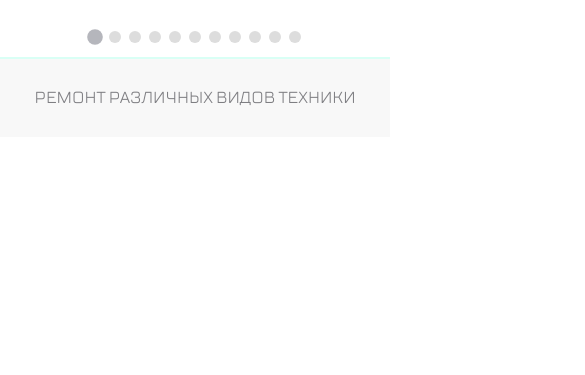
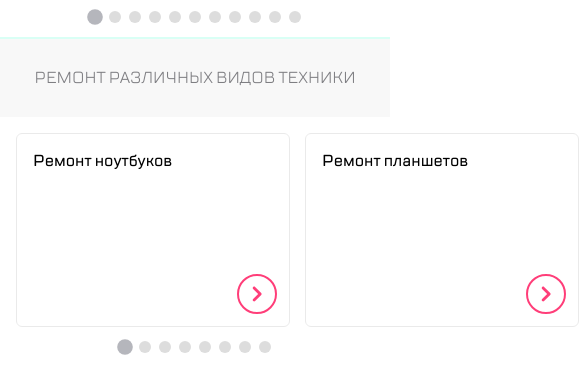
Before and after one commit to Chudesax/1.6-CPS, a website built with webpack: page src/index.html in a window 390 px wide. Shown: the part 742-1117 px from the top of the page, 585 px wide, since content can reach past the window. Before the commit the page ends 895 px from the top, so only its background shows below. Built offline with nearby package versions, Linux system fonts and the light colour scheme.

Commit message:
vtoroj swiper govno

```diff
--- a/src/index.html
+++ b/src/index.html
@@ -179,10 +179,27 @@
 
     </div>
 
+    <div class="tech-types swiper-tt">
+
     <div class="m-title">
         <p class="m-title__title">Ремонт различных видов техники</p>
     </div>
 
+        <ul class="tech-types__list swiper-wrapper">
+            <li class="tech-types__item swiper-slide">Ремонт ноутбуков</li>
+            <li class="tech-types__item swiper-slide">Ремонт планшетов</li>
+            <li class="tech-types__item swiper-slide">Ремонт ПК</li>
+            <li class="tech-types__item swiper-slide">Ремонт мониторов</li>
+            <li class="tech-types__item swiper-slide">Ремонт залуп</li>
+            <li class="tech-types__item swiper-slide">Ремонт треснувших ваз</li>
+            <li class="tech-types__item swiper-slide">Ремонт любви к жизни</li>
+            <li class="tech-types__item swiper-slide">Ремонт сознания (таро)</li>
+        </ul>
+        <div class="swiper-pagination-tt"></div>
+
+    </div>
+
+
   <script src="https://cdn.jsdelivr.net/npm/swiper@11/swiper-bundle.min.js"></script>
   </body>
 </html>
--- a/src/js/index.js
+++ b/src/js/index.js
@@ -30,41 +30,80 @@ mobileReadMore.addEventListener('click', function () {
 
 /* Активируем свайпер для блока brands ----------------------------- */
 
-let list = document.querySelectorAll('.brands__item'); // Находим слайды
-console.log(list.length);
+let list = document.querySelectorAll('.brands__item') // Находим слайды
+console.log(list.length)
 
-let swiper; // объявляем переменную свайпер
+let swiper // объявляем переменную свайпер
 
-const swiperActivator = function () { // Объявляем функцию активации свайпера
-  if (window.innerWidth < 768) { // условие функции - срабатывает при экране меньше 768px
-    if (!swiper) { // если свайпера нет - создай.
-        swiper = new Swiper('.swiper', {
+const swiperActivator = function () {
+  // Объявляем функцию активации свайпера
+  if (window.innerWidth < 768) {
+    // условие функции - срабатывает при экране меньше 768px
+    if (!swiper) {
+      // если снайпера нет - создай.
+      swiper = new Swiper('.swiper', {
         direction: 'horizontal',
-        loop: true,
-        slidesPerView: 1.5,
-        spaceBetween: 10,
+        loop: false,
+        slidesPerView: 1.2,
+        spaceBetween: 15,
+        centeredSlides: true,
         breakpoints: {
           600: {
             slidesPerView: 2,
-            spaceBetween: 10,
-          },
+            spaceBetween: 10
+          }
         },
         pagination: {
           el: '.swiper-pagination',
           type: 'bullets',
-          clickable: true,
-        },
-      });
+          clickable: true
+        }
+      })
     }
-  } else { // экран больше 768px? уничтожай свайпер
-    swiper.destroy(true, true);
-    swiper = null;
+  } else {
+    // экран не меньше 768px? уничтожай свайпер
+    swiper.destroy(true, true)
+    swiper = null
   }
+}
 
-};
-
-
-window.addEventListener('resize', swiperActivator); // Проверяем ширину экрана
-swiperActivator(); // Вызываем функцию активации свайпера
+window.addEventListener('resize', swiperActivator) // Проверяем ширину экрана
+swiperActivator() // Вызываем функцию активации свайпера
 
 /* -------------------------------------------------------  */
+
+let techTypesList = document.querySelectorAll('.tech-types__item') // Находим слайды
+console.log(techTypesList.length)
+
+let swiperTT // объявляем переменную свайпер
+
+const swiperActivatorTwo = function () {
+  // Объявляем функцию активации свайпера
+  if (window.innerWidth < 768) {
+    // условие функции - срабатывает при экране меньше 768px
+    if (!swiperTT) {
+      // если свайпера нет - создай.
+      swiperTT = new Swiper('.swiper-tt', {
+        direction: 'horizontal',
+        loop: false,
+        spaceBetween: 15,
+        slidesPerView: 1,
+        centeredSlides: true,
+        pagination: {
+          el: '.swiper-pagination-tt',
+          type: 'bullets',
+          clickable: true
+        }
+      })
+    } else {
+      // экран не меньше 768px? уничтожай свайпер
+      swiper.destroy(true, true)
+      swiper = null
+    }
+  }
+}
+
+window.addEventListener('resize', swiperActivatorTwo) // Проверяем ширину экрана
+swiperActivatorTwo() // Вызываем функцию активации свайпера
+
+/* ------------------------------------------------------- */
--- a/src/scss/_brands.scss
+++ b/src/scss/_brands.scss
@@ -1,20 +1,22 @@
 .brands,
 .swiper {
   min-width: 320px;
-	height: 134px;
+  height: 114px;
   padding-bottom: 16px;
 }
 
 .brands__list {
   height: 72px;
-	padding-left: 16px;
   padding-bottom: 16px;
 }
 
 .brands__item,
 .swiper-slide {
   width: 240px;
-	padding-right: 60px;
+}
+
+.brands__item:last-child {
+  padding-bottom: 5px;
 }
 
 .brands__btn {
@@ -24,7 +26,7 @@
   padding: 0 16px;
   width: 240px;
   height: 72px;
-	border: 1px solid #EAEAEA;
+  border: 1px solid #eaeaea;
   border-radius: 5px;
 }
 
@@ -34,19 +36,19 @@
 }
 
 .brands__btn:active {
-	border: 1px solid #FF3E79;
+  border: 1px solid #ff3e79;
   background-position: 95% 50%;
 }
 
 .swiper-pagination-bullet {
   opacity: 1;
-	background-color: #DDDDDD;
+  background-color: #dddddd;
   width: 12px;
   height: 12px;
 }
 
 .swiper-pagination-bullet-active {
-	background-color: #B5B6BC;
+  background-color: #b5b6bc;
   transform: scale(1.3);
 }
 
@@ -63,7 +65,7 @@
 }
 
 .brands__enter::after {
-	content: "";
+  content: '';
   width: 16px;
   height: 16px;
   background: URL('../img/dropdown.svg');
--- /dev/null
+++ b/src/scss/_tech-types.scss
@@ -0,0 +1,76 @@
+.swiper-tt {
+  padding-bottom: 16px;
+  min-width: 320px;
+}
+
+.tech-types {
+  padding-bottom: 16px;
+  min-width: 320px;
+
+  &__list {
+    padding-bottom: 10px;
+    padding-left: 16px;
+  }
+
+  &__item {
+    position: relative;
+    display: flex;
+    justify-content: flex-start;
+    align-items: flex-start;
+    max-width: 240px;
+    height: 160px;
+    border: 1px solid #eaeaea;
+    border-radius: 6px;
+    padding: 16px;
+    cursor: pointer;
+    font-weight: 500;
+  }
+
+  &__item::after {
+    content: '';
+    display: inline-block;
+    width: 16px;
+    height: 16px;
+    background: URL('../img/dropdown.svg');
+    background-repeat: no-repeat;
+    background-position: center;
+    background-size: contain;
+    position: absolute;
+    left: 232px;
+    top: 152px;
+  }
+
+  &__item::before {
+    content: '';
+    display: inline-block;
+    width: 40px;
+    height: 40px;
+    background: URL('../img/back.svg');
+    background-repeat: no-repeat;
+    background-position: center;
+    background-size: contain;
+    position: absolute;
+    left: 220px;
+    top: 140px;
+  }
+
+  &__item:hover {
+    transform: scale(0.95);
+    box-shadow: 0px 0px 12px 0px rgba(34, 60, 80, 0.15);
+  }
+}
+
+.swiper-pagination-tt {
+  text-align: center;
+
+  &-bullet {
+    background-color: #dddddd;
+    width: 12px;
+    height: 12px;
+  }
+
+  &-bullet-active {
+    background-color: #b5b6bc;
+    transform: scale(1.3);
+  }
+}
--- a/src/scss/style.scss
+++ b/src/scss/style.scss
@@ -9,6 +9,7 @@
 @import './main.scss';
 @import './header-brands.scss';
 @import './brands.scss';
+@import './tech-types.scss';
 
 body {
   box-sizing: border-box;
```
Also changed, not shown: src/scss/_block1.scss (deleted, +0 -10 lines). Lines whose indentation alone changed are shown as unchanged.
